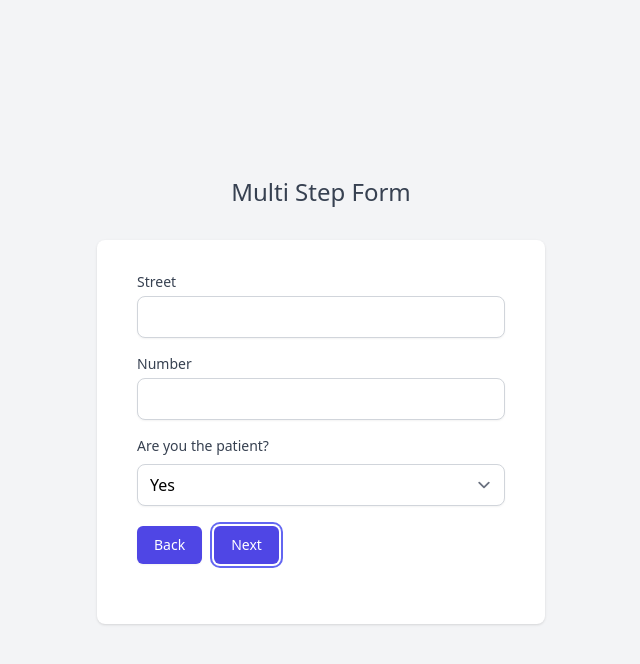
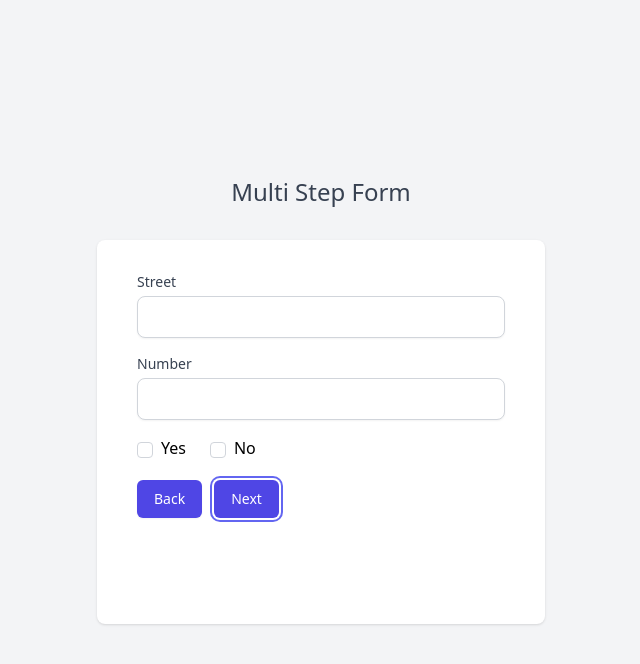
Before and after one commit to donmonty/multistep-form, a React (Create React App) app: page / in a window 1280 px wide. Both pictures are taken after typing "Sample", "name@example.com" into the empty fields and a click on the button "Next". Shown: the top 664 px of the page, without its empty margins (319-959 px from the left). Built offline with nearby package versions, Linux system fonts and the light colour scheme; the HTML template or start-up script is replaced by a standard one.

Commit message:
Added radio group component

```diff
--- a/src/App.tsx
+++ b/src/App.tsx
@@ -3,6 +3,7 @@ import MultiStepForm from "./components/MultiStepForm"
 import { FormStep } from "./components/MultiStepForm"
 import InputField from './components/InputField';
 import SelectField from "./components/SelectField";
+import RadioGroup from './components/RadioGroup';
 
 import useFormUtils from './components/useFormUtils';
 
@@ -93,14 +94,24 @@ function App() {
             <InputField name="street" label="Street"/>
             <InputField name="number" label="Number"/>
 
-            <SelectField
+            <RadioGroup
+              name="patient"
+              label="Are you the patient?"
+              align="horizontal"
+              options={isPatient}
+              transitions={transitions.patient}
+              setNextStep={setNextStep}
+              getNextStep={getNextStep}
+            />
+
+            {/* <SelectField
               name="patient"
               label="Are you the patient?"
               options={isPatient}
               transitions={transitions.patient}
               setNextStep={setNextStep}
               getNextStep={getNextStep}
-            />
+            /> */}
           </FormStep>
 
           <FormStep
--- a/src/components/Checkbox.tsx
+++ /dev/null
@@ -1,21 +0,0 @@
-import React from 'react';
-import { useField, FieldHookConfig, Field } from 'formik';
-
-type OtherProps = {
-  // label: string;
-  children: any;
-}
-
-function Checkbox({ ...props }: OtherProps & FieldHookConfig<string>) {
-  const [field, meta] = useField(props);
-
-  return (
-    <div>
-      {/* <label>{props.label}</label> */}
-      <input type="checkbox" {...field} />
-      {props.children}
-    </div>
-  );
-}
-
-export default Checkbox;
--- /dev/null
+++ b/src/components/RadioGroup.tsx
@@ -0,0 +1,65 @@
+import React, { useEffect } from 'react';
+import { useField, FieldHookConfig, Field } from 'formik';
+
+import { Transition, Option } from "../types";
+
+type OtherProps = {
+  label: string;
+  options: Array<Option>;
+  align: string; // if the radio buttons should align horizontally or vertically
+  transitions?: Array<Transition>; // In case the next step to navigate to is determined by the value selected by the user
+  setNextStep?: React.Dispatch<React.SetStateAction<string>>; // In case the next step to navigate to is determined by the value selected by the user
+  getNextStep?: (event: any, transitions: any) => string | undefined; // In case the next step to navigate to is determined by the value selected by the user
+}
+
+
+function RadioGroup({ ...props }: OtherProps & FieldHookConfig<string>) {
+  const [field, meta, helpers] = useField(props);
+
+  const getDefaultNextStep = () => {
+    if (props.transitions && props.setNextStep) {
+      const step = props.transitions.find((transition: any) => transition.response.toLowerCase() === meta.initialValue);
+      step && props.setNextStep(step.step);
+    }
+  };
+
+  const style = () => {
+    if (props.align === "vertical") {
+      return "block mt-3"
+    }
+    return "mr-6"
+  };
+
+  useEffect(() => {
+    getDefaultNextStep();
+  }, []);
+
+  return (
+    <div>
+      <div role="group" >
+        {props.options.map((item: Option) => (
+          <label className={style()}>
+            <Field
+              className="mr-2"
+              type="radio"
+              name={props.name}
+              value={item.value}
+              onClick={
+                (event: any) => {
+                  helpers.setValue(event.target.value)
+                  if (props.transitions && props.getNextStep && props.setNextStep) {
+                    const transition = props.getNextStep(event, props.transitions);
+                    transition && props.setNextStep(transition);
+                  }
+                }
+              }
+            />
+            {`${item.value.charAt(0).toLocaleUpperCase()}${item.value.slice(1)}`}
+          </label>
+        ))}
+      </div>
+    </div>
+  );
+}
+
+export default RadioGroup;
```
